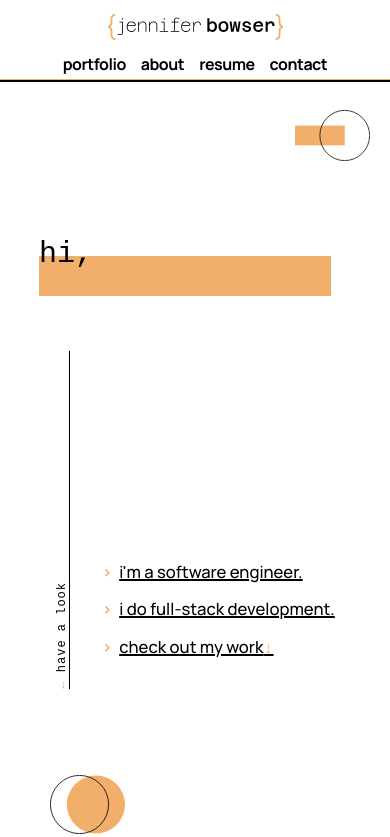
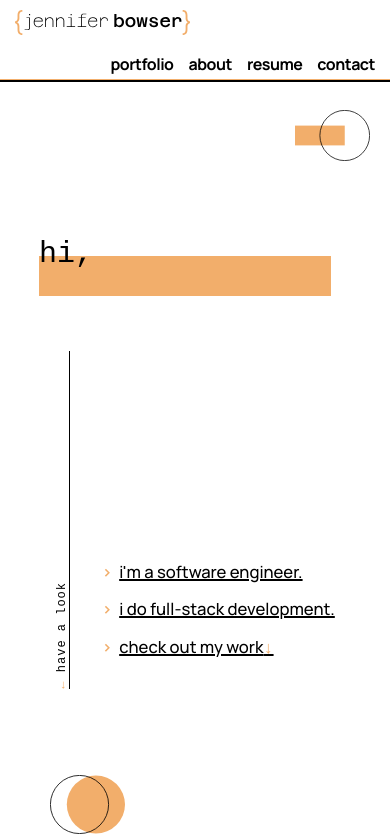
Before and after one commit to jennifer-bowser/jb-dev, a React (Vite) app: page / in a window 390 px wide. Shown: the top 837 px of the page. Built offline with nearby package versions, Linux system fonts and the light colour scheme; a web font is replaced by a local one.

Commit message:
WIP for getting Navbar responsive styling correct

```diff
--- a/src/components/navigation/Navbar.css
+++ b/src/components/navigation/Navbar.css
@@ -43,8 +43,14 @@
 @media (max-width: 600px){
     .Navbar{
         padding: 10px 15px 5px 15px;
-        justify-content: center;
+        justify-content: flex-end;
         flex-wrap: wrap;
+    }
+
+    .Navbar-FullLogo{
+        position: absolute;
+        top: 10px;
+        left: 15px;
     }
 
     .Navbar-Spacer{
```
